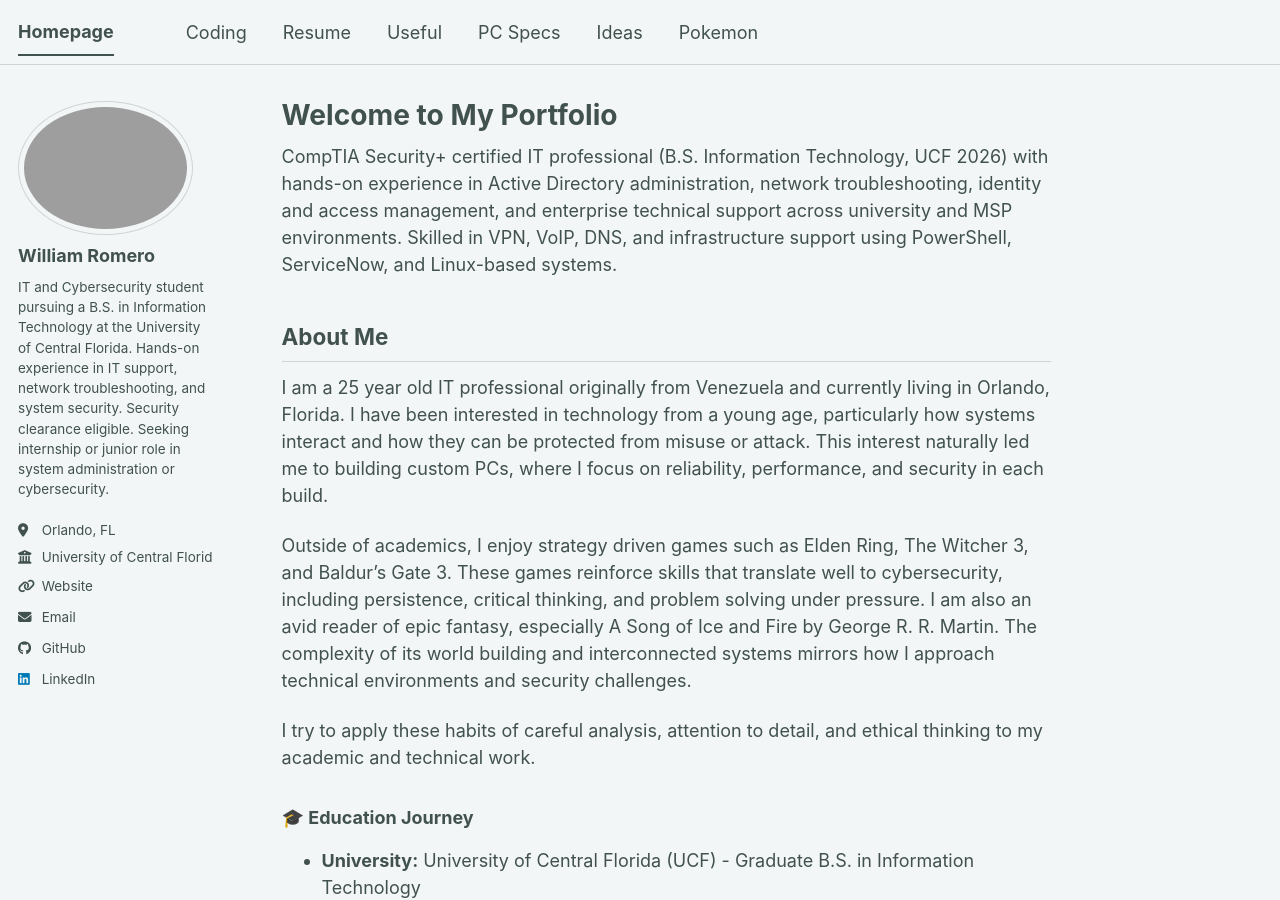
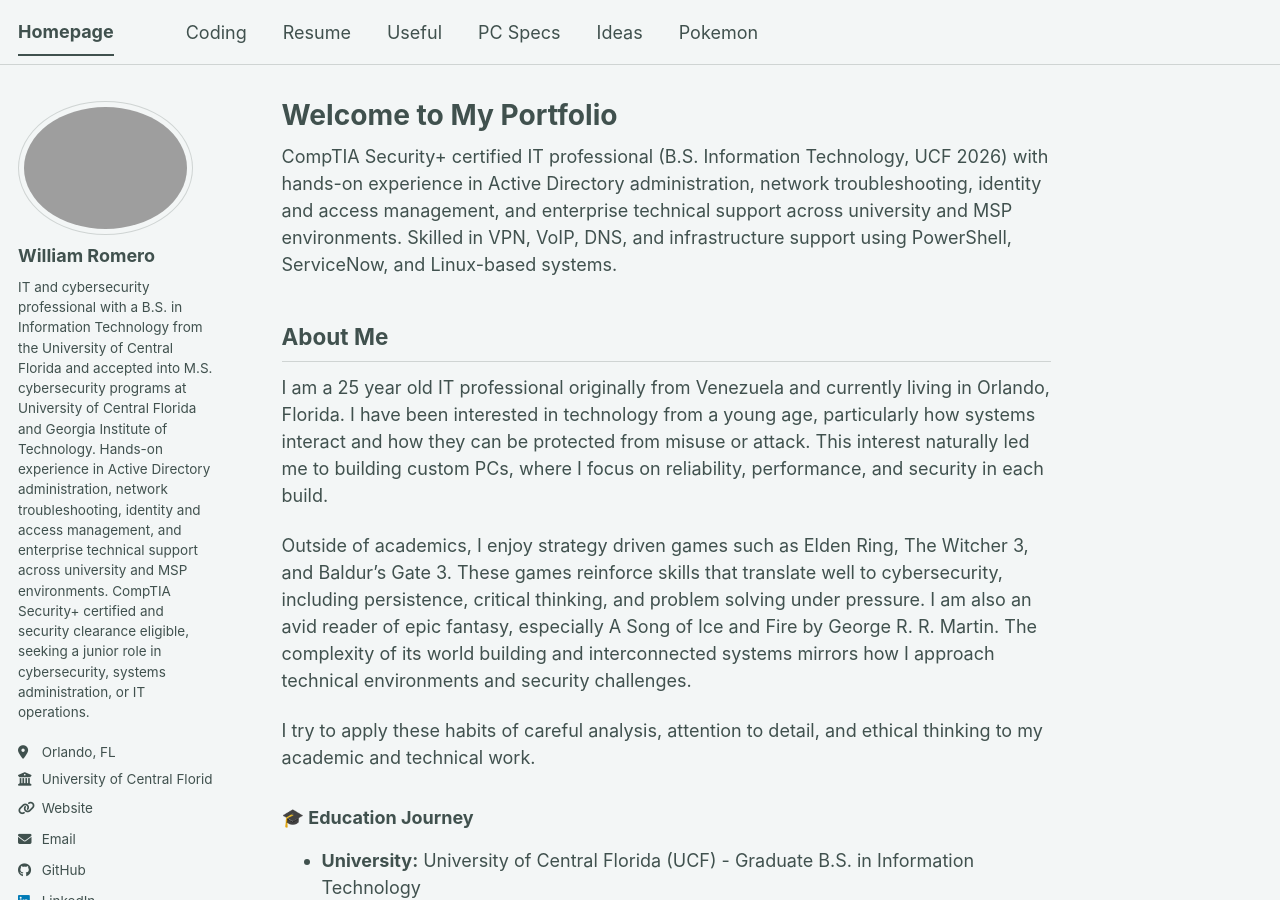
Before and after one commit to williamromero11/williamromero11.github.io, a Jekyll site: the page built from _pages/about.md, in a window 1280 px wide and 900 px high. Built offline with Jekyll 4.4.1, drawn with Linux system fonts in a browser that asks for light colours; a script bundle is joined from its source files by our own code; library files that are not in the unit come from our copies.

Commit message:
Revise bio in _config.yml for accuracy
Updated bio to reflect current qualifications and experiences.

```diff
--- a/_config.yml
+++ b/_config.yml
@@ -26,7 +26,7 @@ author:
   avatar           : "https://williamromero11.github.io/images/mee.png"
   name             : "William Romero"
   pronouns         : # example: "she/her"
-  bio              : "IT and Cybersecurity student pursuing a B.S. in Information Technology at the University of Central Florida. Hands-on experience in IT support, network troubleshooting, and system security. Security clearance eligible. Seeking internship or junior role in system administration or cybersecurity."
+  bio              : "IT and cybersecurity professional with a B.S. in Information Technology from the University of Central Florida and accepted into M.S. cybersecurity programs at University of Central Florida and Georgia Institute of Technology. Hands-on experience in Active Directory administration, network troubleshooting, identity and access management, and enterprise technical support across university and MSP environments. CompTIA Security+ certified and security clearance eligible, seeking a junior role in cybersecurity, systems administration, or IT operations."
   location         : "Orlando, FL"
   employer         : "University of Central Florida"
   uri              : "https://williamromero11.github.io"
```
